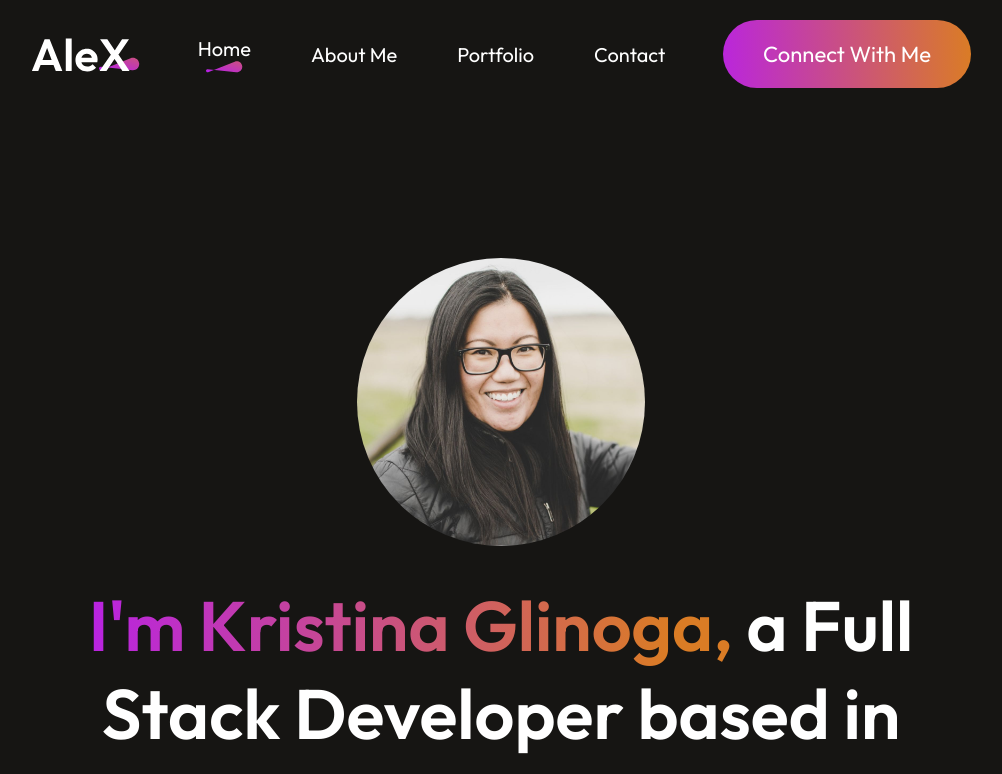
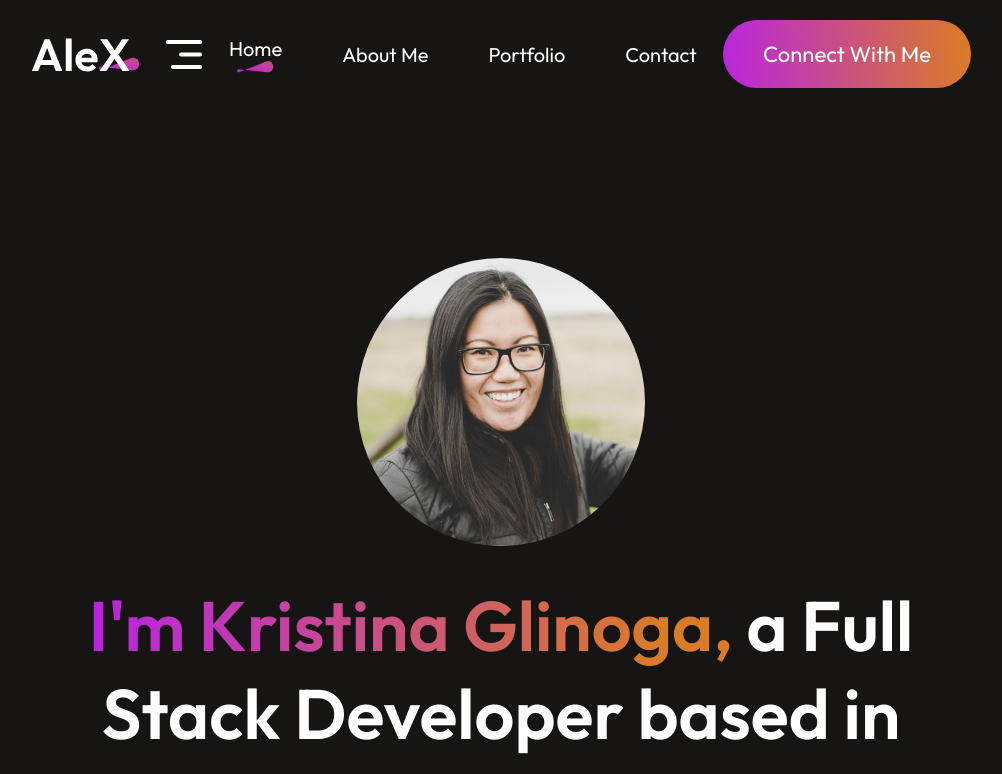
Before and after one commit to hellokristinafaye/portfolio-react, a React (Vite) app: page / in a window 1280 px wide. Shown: the top 774 px of the page, without its empty margins (139-1141 px from the left). Built offline with nearby package versions, Linux system fonts and the light colour scheme.

Commit message:
start of reponsivity. Menu icon added

```diff
--- a/src/components/NavBar/Navbar.jsx
+++ b/src/components/NavBar/Navbar.jsx
@@ -3,6 +3,7 @@ import './Navbar.css'
 import logo from '../../assets/logo.svg'
 import underline from '../../assets/nav_underline.svg'
 import AnchorLink from "react-anchor-link-smooth-scroll";
+import menu_open from '../../assets/menu_open.svg'
 
 
 const Navbar = () => {
@@ -12,6 +13,7 @@ const Navbar = () => {
   return (
     <div className="navbar">
       <img src={logo} alt="" className="" />
+      <img src={menu_open} alt="" className="" />
       <ul className="nav-menu">
         <li className="">
           <AnchorLink className="anchor-link" href="#home">
```
